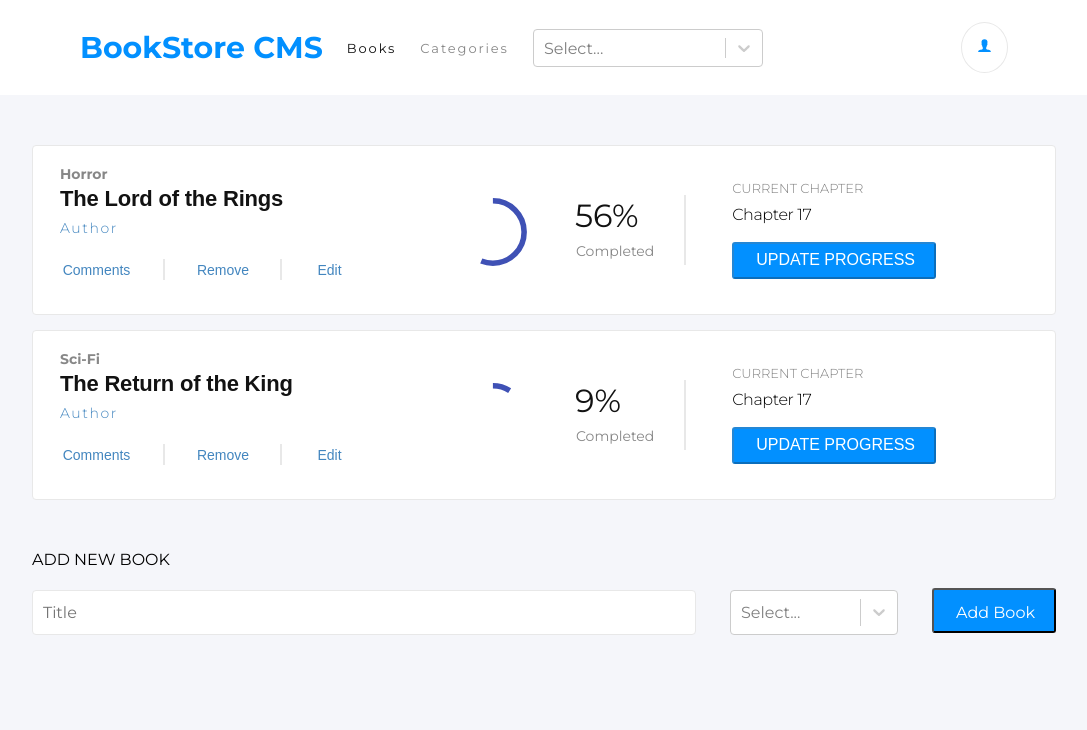
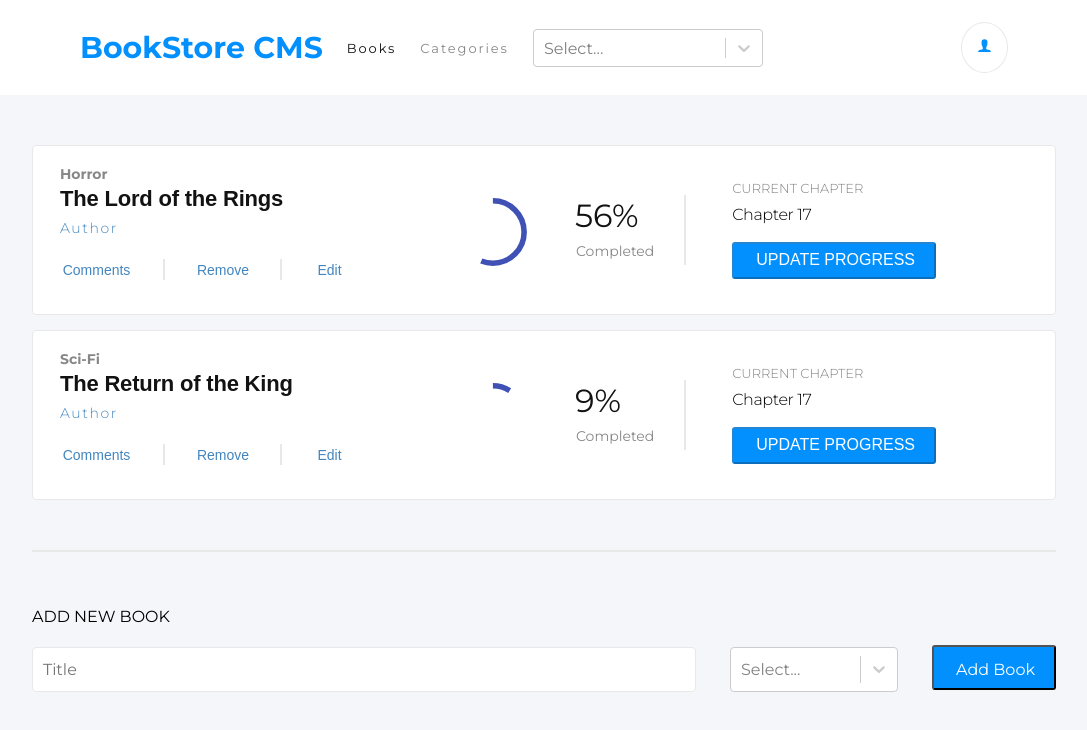
Before and after one commit to sergiocortessat/Redux_Bookstore, a React (Create React App) app: page / in a window 1280 px wide. Shown: the top 730 px of the page, without its empty margins (96-1183 px from the left). Built offline with nearby package versions, Linux system fonts and the light colour scheme.

Commit message:
Add span  vertical linee bottom

```diff
--- a/src/CSS/BookForm.scss
+++ b/src/CSS/BookForm.scss
@@ -1,5 +1,14 @@
 $azure: #0290ff;
 $black-two: #121212;
+
+.vertical-line-1 {
+  display: block;
+  max-width: 80%;
+  margin: 0 auto 55px auto;
+  height: 0.125rem;
+  border: solid 1px #e8e8e8;
+  text-align: center;
+}
 
 .form-container {
   margin: 0 auto;
```
